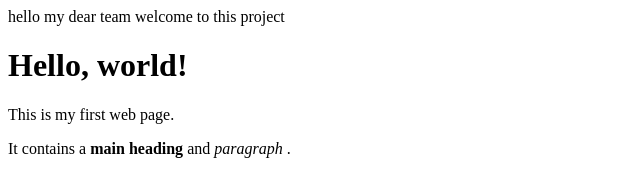
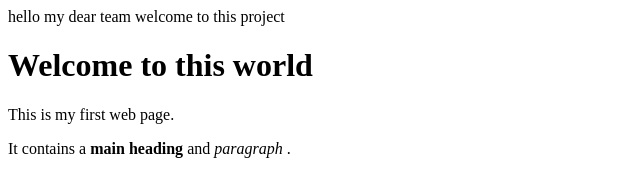
Before and after one commit to viyyapusivaji/my-repo, a plain HTML site: page myfile.html in a window 1280 px wide. Shown: the whole page, without its empty margins (0-640 px from the left). Drawn offline with Linux system fonts and the light colour scheme.

Commit message:
This is the 2nd server details

```diff
--- a/myfile.html
+++ b/myfile.html
@@ -3,10 +3,10 @@ hello my dear team welcome to this project
 <!DOCTYPE html>
 <html>
     <head>
-        <title>My web page</title>
+        <title>This is the First web page</title>
     </head>
     <body>
-        <h1>Hello, world!</h1>
+        <h1>Welcome to this world</h1>
         <p>This is my first web page.</p>
         <p>It contains a
              <strong>main heading</strong> and <em> paragraph </em>.
```
